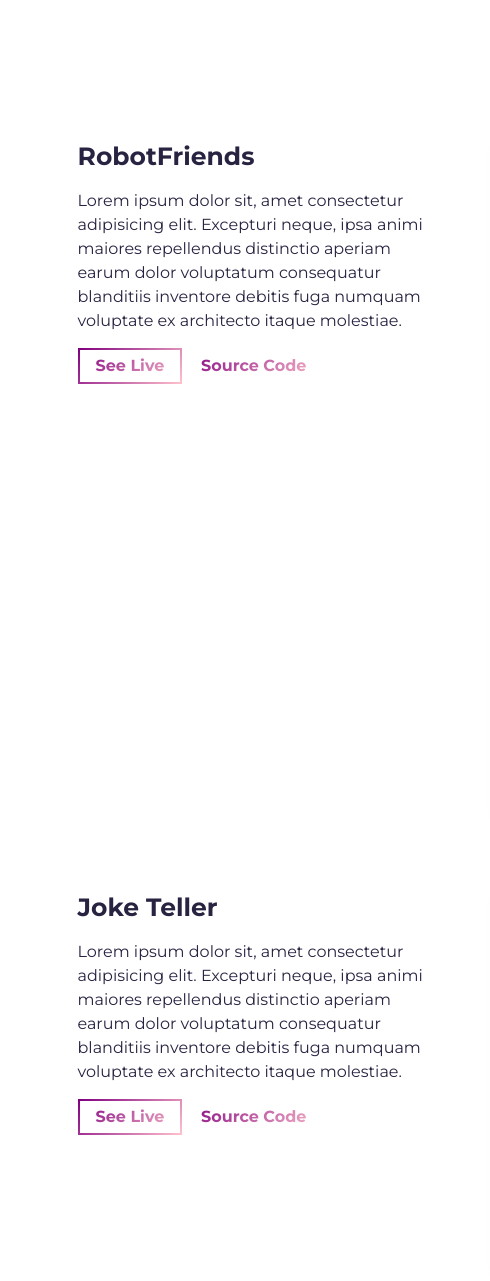
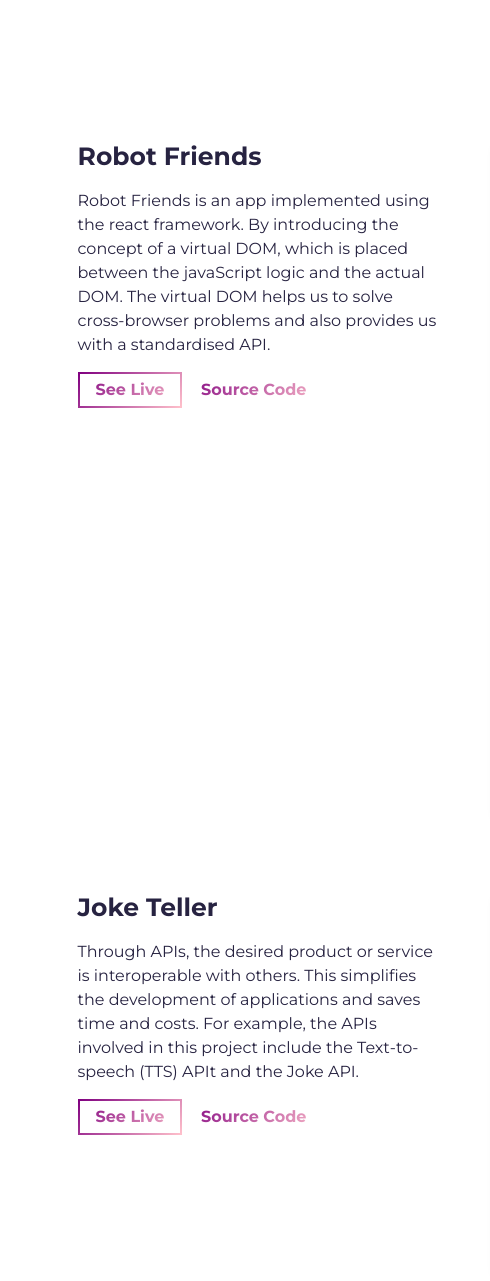
Before and after one commit to Helena2018/webpage-helena, a website built with Parcel: page src/index.html in a window 1280 px wide. Shown: the part 1473-2754 px from the top of the page, 0-490 px from the left. Built offline with nearby package versions, Linux system fonts and the light colour scheme.

Commit message:
info updated

```diff
--- a/src/index.html
+++ b/src/index.html
@@ -112,14 +112,10 @@
           <div class="row">
             <div class="col-lg-4 col-sm-12">
               <div class="project-wrapper__text load-hidden">
-                <h3 class="project-wrapper__text-title">RobotFriends</h3>
+                <h3 class="project-wrapper__text-title">Robot Friends</h3>
                 <div>
                   <p class="mb-4">
-                    Lorem ipsum dolor sit, amet consectetur adipisicing elit.
-                    Excepturi neque, ipsa animi maiores repellendus distinctio
-                    aperiam earum dolor voluptatum consequatur blanditiis
-                    inventore debitis fuga numquam voluptate ex architecto
-                    itaque molestiae.
+                    Robot Friends is an app implemented using the react framework. By introducing the concept of a virtual DOM, which is placed between the javaScript logic and the actual DOM. The virtual DOM helps us to solve cross-browser problems and also provides us with a standardised API.
                   </p>
                 </div>
                 <a
@@ -169,11 +165,7 @@
                 <h3 class="project-wrapper__text-title">Joke Teller</h3>
                 <div>
                   <p class="mb-4">
-                    Lorem ipsum dolor sit, amet consectetur adipisicing elit.
-                    Excepturi neque, ipsa animi maiores repellendus distinctio
-                    aperiam earum dolor voluptatum consequatur blanditiis
-                    inventore debitis fuga numquam voluptate ex architecto
-                    itaque molestiae.
+                    Through APIs, the desired product or service is interoperable with others. This simplifies the development of applications and saves time and costs. For example, the APIs involved in this project include the Text-to-speech (TTS) APIt and the Joke API.
                   </p>
                 </div>
                 <a
```
